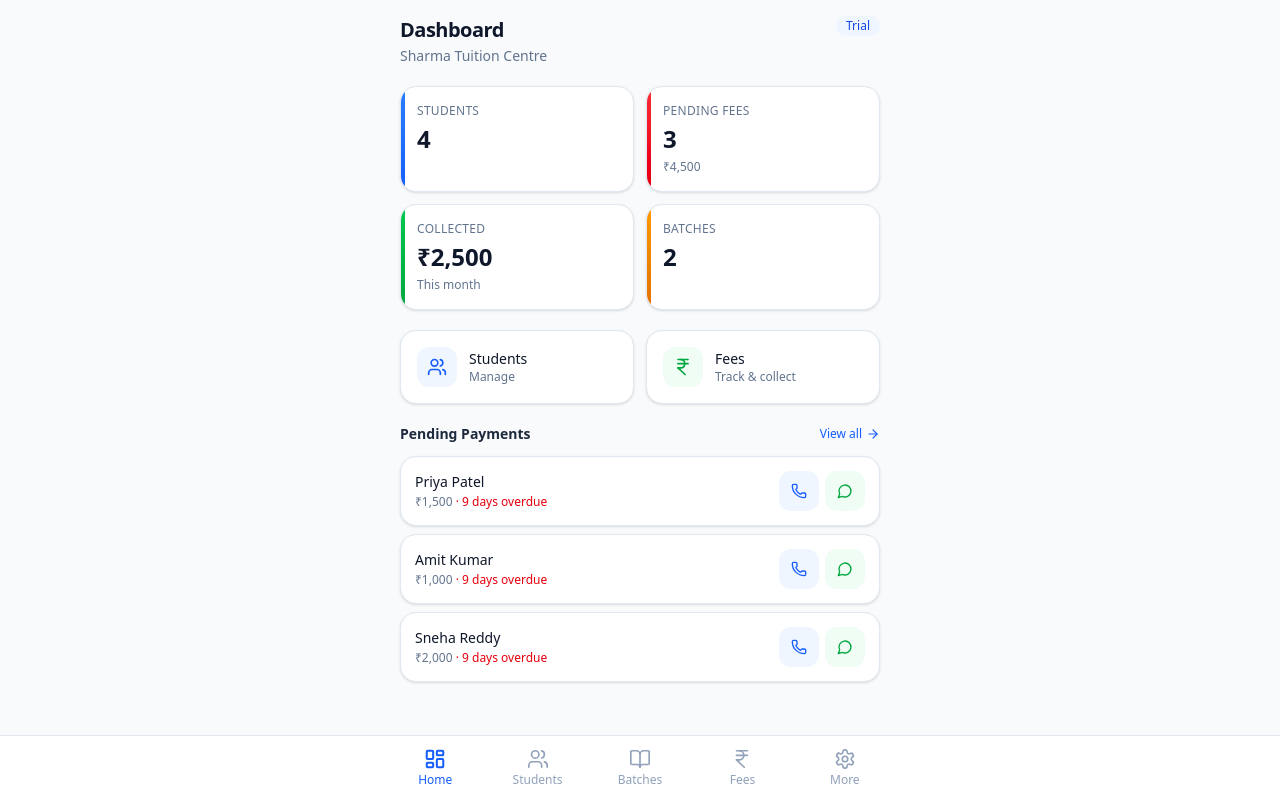
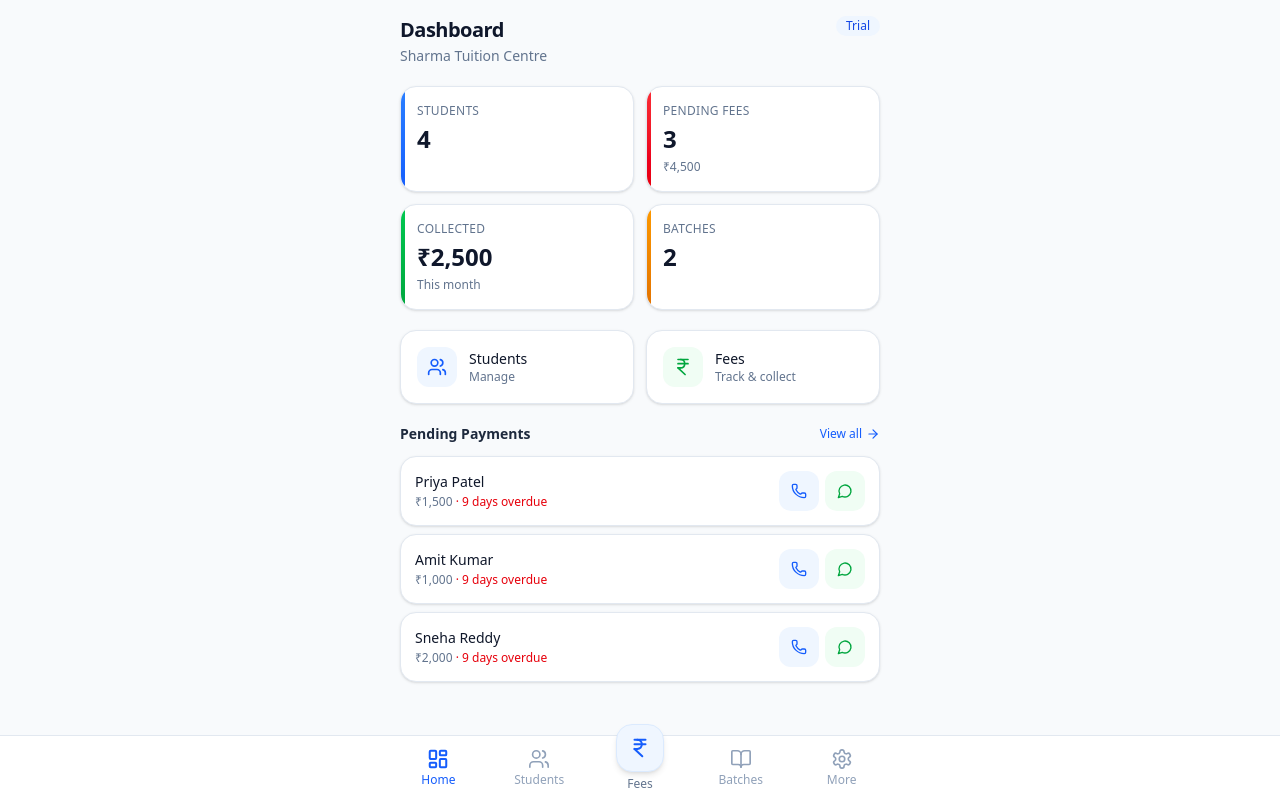
Before and after one commit to chandandass/fee-manager-saas, a Next.js app: page / in a window 1280 px wide. Built offline with nearby package versions, Linux system fonts and the light colour scheme.

Commit message:
Bottom nav: Fees centered as primary tab

```diff
--- a/src/presentation/components/BottomNav.tsx
+++ b/src/presentation/components/BottomNav.tsx
@@ -2,36 +2,70 @@
 
 import Link from "next/link";
 import { usePathname } from "next/navigation";
-import { LayoutDashboard, Users, BookOpen, IndianRupee, Settings } from "lucide-react";
+import {
+  LayoutDashboard,
+  Users,
+  BookOpen,
+  IndianRupee,
+  Settings,
+} from "lucide-react";
 import { cn } from "@/lib/utils";
 
+/**
+ * Order: Home · Students · Fees (center) · Batches · More
+ * Fees is the core value prop — center position = easiest reach on mobile.
+ */
 const items = [
   { href: "/", label: "Home", icon: LayoutDashboard },
   { href: "/students", label: "Students", icon: Users },
+  { href: "/fees", label: "Fees", icon: IndianRupee, primary: true },
   { href: "/batches", label: "Batches", icon: BookOpen },
-  { href: "/fees", label: "Fees", icon: IndianRupee },
   { href: "/settings", label: "More", icon: Settings },
 ];
 
 export function BottomNav() {
   const pathname = usePathname();
+
   return (
     <nav className="fixed bottom-0 left-0 right-0 z-50 bg-white border-t border-slate-200">
-      <div className="max-w-lg mx-auto flex items-stretch justify-around h-16">
+      <div className="max-w-lg mx-auto flex items-stretch justify-around h-16 px-1">
         {items.map((item) => {
-          const active = item.href === "/" ? pathname === "/" : pathname.startsWith(item.href);
+          const active =
+            item.href === "/"
+              ? pathname === "/"
+              : pathname.startsWith(item.href);
           const Icon = item.icon;
+          const isPrimary = item.primary;
+
           return (
             <Link
               key={item.href}
               href={item.href}
               className={cn(
-                "flex flex-1 flex-col items-center justify-center gap-0.5 text-xs font-medium transition-colors",
-                active ? "text-blue-600" : "text-slate-400 hover:text-slate-600"
+                "flex flex-1 flex-col items-center justify-center gap-0.5 text-xs font-medium transition-colors relative",
+                active && !isPrimary && "text-blue-600",
+                !active && !isPrimary && "text-slate-400 hover:text-slate-600",
+                active && isPrimary && "text-blue-600",
+                !active && isPrimary && "text-slate-500"
               )}
             >
-              <Icon size={22} strokeWidth={active ? 2.2 : 1.8} />
-              <span>{item.label}</span>
+              {isPrimary ? (
+                <div
+                  className={cn(
+                    "flex items-center justify-center w-12 h-12 -mt-5 rounded-2xl shadow-md transition-colors",
+                    active
+                      ? "bg-blue-600 text-white shadow-blue-200"
+                      : "bg-blue-50 text-blue-600 border border-blue-100"
+                  )}
+                >
+                  <Icon size={22} strokeWidth={2.2} />
+                </div>
+              ) : (
+                <Icon size={22} strokeWidth={active ? 2.2 : 1.8} />
+              )}
+              <span className={cn(isPrimary && "mt-0.5", isPrimary && active && "font-semibold")}>
+                {item.label}
+              </span>
             </Link>
           );
         })}
```
